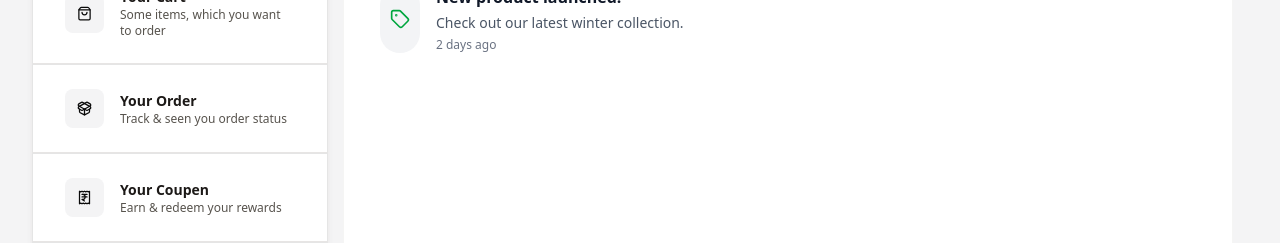
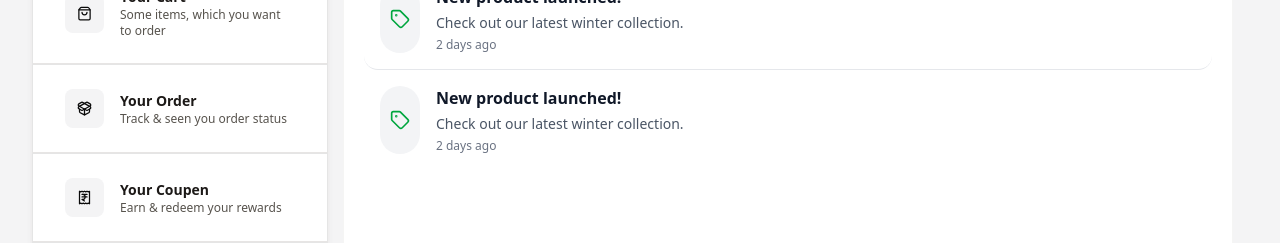
Before and after one commit to Mr-armanalam/needlon, a Next.js app: page /account/updates in a window 1280 px wide. Shown: the part 480-723 px from the top of the page. Built offline with nearby package versions, Linux system fonts and the light colour scheme; no server answers.

Commit message:
one more notification data is added

```diff
--- a/app/(root)/(account)/account/updates/page.tsx
+++ b/app/(root)/(account)/account/updates/page.tsx
@@ -28,6 +28,14 @@ const notifications = [
   },
   {
     id: "n4",
+    title: "New product launched!",
+    message: "Check out our latest winter collection.",
+    type: "offer",
+    time: "2 days ago",
+    read: true,
+  },
+  {
+    id: "n5",
     title: "New product launched!",
     message: "Check out our latest winter collection.",
     type: "offer",
```
